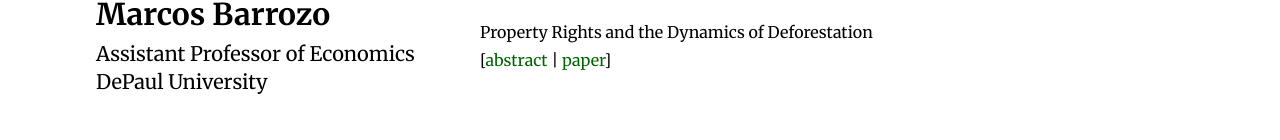
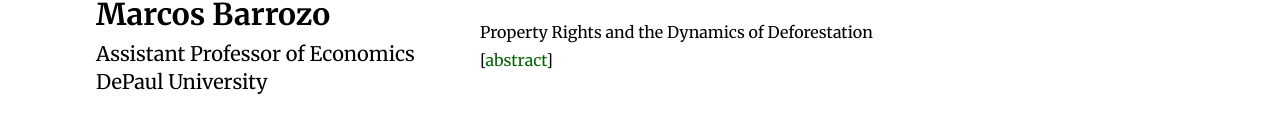
Before and after one commit to ahmadhassaan11/academic-website, a React (Create React App) app: page / in a window 1280 px wide. Shown: the part 460-600 px from the top of the page. Built offline with nearby package versions, Linux system fonts and the light colour scheme.

Commit message:
Update Home.jsx

```diff
--- a/src/pages/Home.jsx
+++ b/src/pages/Home.jsx
@@ -35,7 +35,7 @@ const Home = () => {
                     />
                     <DropdownCard
                         heading="Property Rights and the Dynamics of Deforestation"
-                        titles={[{ text: 'paper', link: '/research' }]}
+                        titles={[]}
                         description="I study how land property rights shape deforestation in the Amazon. Property rights uncertainty has an ex-ante ambiguous effect on resource use, depending on how it changes the shares of costs and benefits internalized by agents. Using novel land tenure data and a rich panel of land use change, I find that deforestation is lower in contested areas. However, contested regions are also more sensitive to fluctuations in cattle prices, creating cycles of deforestation followed by abandonment few years thereafter. These decisions are consistent with a dynamic model of deforestation in which eviction risks decrease expected returns of encroachment on public and disputed private lands. With lower expected returns in the future, contested areas rely more on present returns to base their decisions, thus leading to a higher sensitivity to short-run prices. I then examine the historical record to study the origins of property conflicts today. In the late 19th/early 20th century, a resource boom in natural rubber production had a persistent impact on land tenure, shaping property rights long after the rubber economy collapsed. Today, regions more exposed to the historical rubber boom have more contested land."
                     />
 
```
